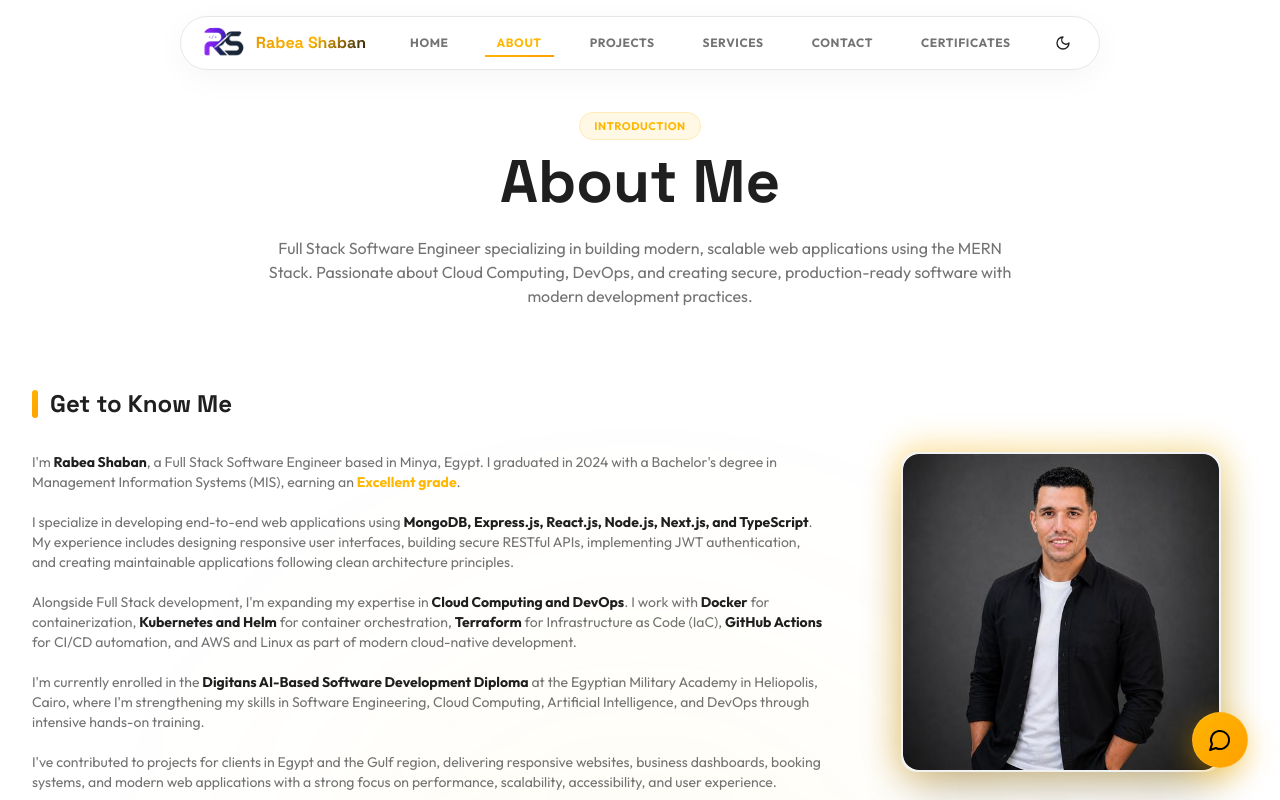
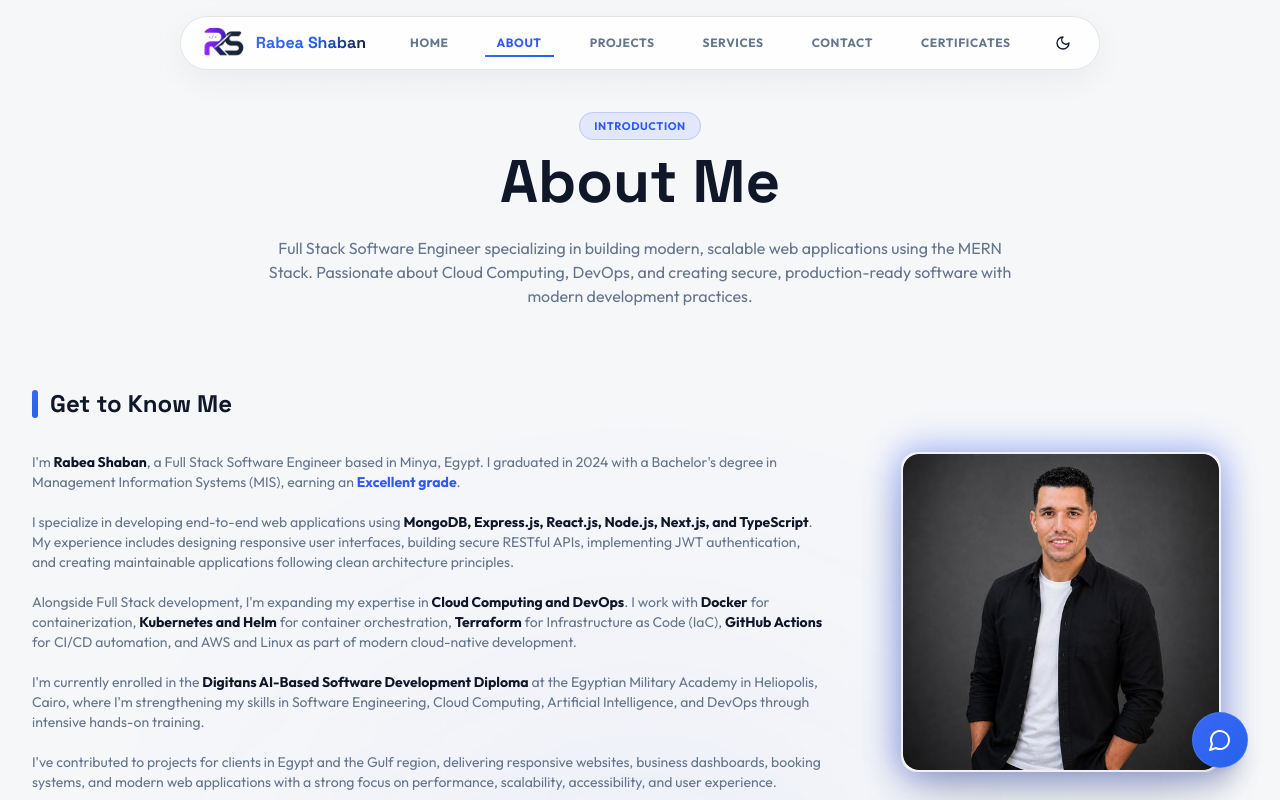
Before and after one commit to rabea-shaban/Rabeaa-shaban, a Next.js app: page /about in a window 1280 px wide. Shown: the top 800 px of the page. Built offline with nearby package versions, Linux system fonts and the light colour scheme.

Commit message:
style: apply BentoFolio light mode palette (crisp white & electric royal blue) while preserving dark gold & black theme

```diff
--- a/src/app/globals.css
+++ b/src/app/globals.css
@@ -5,40 +5,42 @@
 @tailwind utilities;
 
 :root {
-  --background: 0 0% 100%; /* #FFFFFF */
-  --foreground: 0 0% 12%; /* #1F1F1F */
+  /* BentoFolio Light Theme - Crisp White & Electric Royal Blue */
+  --background: 220 20% 97%; /* #F1F3F7 Soft Bento backdrop */
+  --foreground: 222 47% 11%; /* #0F172A Rich dark text */
 
-  --card: 0 0% 100%; /* #FFFFFF */
-  --card-foreground: 0 0% 12%;
+  --card: 0 0% 100%; /* #FFFFFF Pure white cards */
+  --card-foreground: 222 47% 11%;
 
   --popover: 0 0% 100%;
-  --popover-foreground: 0 0% 12%;
+  --popover-foreground: 222 47% 11%;
 
-  --primary: 43 100% 50%; /* #FFB400 Vivid Amber / Golden Yellow */
-  --primary-foreground: 0 0% 10%; /* #1A1A1A */
+  --primary: 228 92% 58%; /* #3B66F5 Electric Royal Blue */
+  --primary-foreground: 0 0% 100%; /* #FFFFFF White text */
 
-  --secondary: 45 30% 96%; /* #FAF8F5 */
-  --secondary-foreground: 0 0% 12%;
+  --secondary: 220 14% 94%; /* #EBEFF5 */
+  --secondary-foreground: 222 47% 11%;
 
-  --muted: 45 20% 96%;
-  --muted-foreground: 0 0% 45%; /* #737373 */
+  --muted: 220 14% 94%;
+  --muted-foreground: 215 16% 47%; /* #64748B */
 
-  --accent: 43 100% 50%;
-  --accent-foreground: 0 0% 10%;
+  --accent: 228 92% 58%;
+  --accent-foreground: 0 0% 100%;
 
   --destructive: 0 84.2% 60.2%;
   --destructive-foreground: 210 20% 98%;
 
-  --border: 0 0% 90%; /* #E5E5E5 */
-  --input: 0 0% 90%;
-  --ring: 43 100% 50%;
+  --border: 220 13% 90%; /* #E2E8F0 Subtle card border */
+  --input: 220 13% 90%;
+  --ring: 228 92% 58%;
 
   --radius: 1rem;
 }
 
 .dark {
-  --background: 0 0% 7%; /* #111111 Deep Rich Black */
-  --foreground: 0 0% 98%; /* #FAFAFA */
+  /* Dark Theme - Deep Rich Black & Golden Amber Yellow */
+  --background: 0 0% 7%; /* #111111 Deep Black */
+  --foreground: 0 0% 98%; /* #FAFAFA Crisp white text */
 
   --card: 0 0% 12%; /* #1E1E1E Charcoal Dark */
   --card-foreground: 0 0% 98%;
@@ -47,7 +49,7 @@
   --popover-foreground: 0 0% 98%;
 
   --primary: 43 100% 50%; /* #FFB400 Golden Yellow */
-  --primary-foreground: 0 0% 7%; /* #111111 */
+  --primary-foreground: 0 0% 7%; /* #111111 Dark text on yellow */
 
   --secondary: 0 0% 15%; /* #262626 */
   --secondary-foreground: 0 0% 98%;
@@ -99,12 +101,20 @@ html {
 }
 
 ::-webkit-scrollbar-thumb {
-  background: linear-gradient(135deg, #FFB400, #E59800);
+  background: linear-gradient(135deg, #3B66F5, #2563EB);
   border-radius: 5px;
   border: 2px solid hsl(var(--background));
 }
 
+.dark ::-webkit-scrollbar-thumb {
+  background: linear-gradient(135deg, #FFB400, #E59800);
+}
+
 ::-webkit-scrollbar-thumb:hover {
+  background: linear-gradient(135deg, #2563EB, #1D4ED8);
+}
+
+.dark ::-webkit-scrollbar-thumb:hover {
   background: linear-gradient(135deg, #FFC107, #FFB400);
 }
 
@@ -115,20 +125,29 @@ html {
   left: 0;
   right: 0;
   height: 4px;
-  background: linear-gradient(135deg, #FFB400, #FFA000, #E59800) !important;
+  background: linear-gradient(135deg, #3B66F5, #60A5FA) !important;
   transform-origin: 0%;
   z-index: 100;
 }
 
+.dark .scroll-progress-bar {
+  background: linear-gradient(135deg, #FFB400, #FFA000, #E59800) !important;
+}
+
 /* Custom Selection */
 ::selection {
+  background-color: rgba(59, 102, 245, 0.25);
+  color: #0F172A;
+}
+
+.dark ::selection {
   background-color: rgba(255, 180, 0, 0.3);
   color: #FFFFFF;
 }
 
 /* Gradients & Glows */
 .gradient-text {
-  background: linear-gradient(135deg, #E59800, #FFB400, #111111);
+  background: linear-gradient(135deg, #3B66F5, #2563EB, #0F172A);
   -webkit-background-clip: text;
   -webkit-text-fill-color: transparent;
   background-clip: text;
@@ -142,15 +161,15 @@ html {
 }
 
 .glass-effect {
-  background: rgba(255, 255, 255, 0.75);
+  background: rgba(255, 255, 255, 0.85);
   backdrop-filter: blur(16px);
   -webkit-backdrop-filter: blur(16px);
   border: 1px solid hsl(var(--border));
-  box-shadow: 0 8px 32px 0 rgba(0, 0, 0, 0.04);
+  box-shadow: 0 10px 30px 0 rgba(15, 23, 42, 0.05);
 }
 
 .dark .glass-effect {
-  background: rgba(30, 30, 30, 0.75); /* #1E1E1E with opacity */
+  background: rgba(30, 30, 30, 0.8); /* #1E1E1E with opacity */
   backdrop-filter: blur(20px);
   -webkit-backdrop-filter: blur(20px);
   border: 1px solid rgba(255, 255, 255, 0.08);
@@ -158,25 +177,40 @@ html {
 }
 
 .bg-grid-pattern {
-  background-image: linear-gradient(to right, hsl(var(--border) / 0.2) 1px, transparent 1px),
-                    linear-gradient(to bottom, hsl(var(--border) / 0.2) 1px, transparent 1px);
+  background-image: linear-gradient(to right, hsl(var(--border) / 0.3) 1px, transparent 1px),
+                    linear-gradient(to bottom, hsl(var(--border) / 0.3) 1px, transparent 1px);
   background-size: 40px 40px;
 }
 
-/* Primary Gradient overrides for buttons and timeline nodes */
+/* Primary Gradient overrides for buttons */
 button.bg-primary, a.bg-primary, .bg-primary {
+  background: linear-gradient(135deg, #3B66F5, #2563EB) !important;
+  color: #FFFFFF !important;
+  font-weight: 700 !important;
+}
+
+button.bg-primary:hover, a.bg-primary:hover {
+  opacity: 0.95;
+  box-shadow: 0 8px 25px rgba(59, 102, 245, 0.35) !important;
+}
+
+.dark button.bg-primary, .dark a.bg-primary, .dark .bg-primary {
   background: linear-gradient(135deg, #FFB400, #FFA000) !important;
   color: #111111 !important;
   font-weight: 700 !important;
 }
 
-button.bg-primary:hover, a.bg-primary:hover {
+.dark button.bg-primary:hover, .dark a.bg-primary:hover {
   opacity: 0.95;
   box-shadow: 0 8px 25px rgba(255, 180, 0, 0.4) !important;
 }
 
-/* active navbar progress indicator */
+/* active navbar indicator */
 .bg-primary.h-0\.5 {
+  background: linear-gradient(135deg, #3B66F5, #2563EB) !important;
+}
+
+.dark .bg-primary.h-0\.5 {
   background: linear-gradient(135deg, #FFB400, #FFA000) !important;
 }
 
@@ -199,10 +233,14 @@ button.bg-primary:hover, a.bg-primary:hover {
   content: '';
   position: absolute;
   inset: -50%;
-  background: radial-gradient(circle, rgba(255, 180, 0, 0.2) 0%, transparent 70%);
+  background: radial-gradient(circle, rgba(59, 102, 245, 0.15) 0%, transparent 70%);
   opacity: 0;
   transition: opacity 0.3s ease;
   pointer-events: none;
+}
+
+.dark .glow-on-hover::after {
+  background: radial-gradient(circle, rgba(255, 180, 0, 0.2) 0%, transparent 70%);
 }
 
 .glow-on-hover:hover::after {
@@ -218,16 +256,20 @@ button.bg-primary:hover, a.bg-primary:hover {
 .typing-cursor::after {
   content: '|';
   margin-left: 2px;
-  color: #FFB400;
+  color: hsl(var(--primary));
   animation: blink 0.8s infinite;
 }
 
 /* Glass Card Gradient Border */
 .gradient-border-card {
   position: relative;
-  background: rgba(30, 30, 30, 0.75);
+  background: rgba(255, 255, 255, 0.9);
   border-radius: 1rem;
   z-index: 1;
+}
+
+.dark .gradient-border-card {
+  background: rgba(30, 30, 30, 0.75);
 }
 
 .gradient-border-card::before {
@@ -236,9 +278,13 @@ button.bg-primary:hover, a.bg-primary:hover {
   inset: 0;
   border-radius: 1rem;
   padding: 1.5px;
-  background: linear-gradient(135deg, #FFB400, #FFA000, #2E2E2E);
+  background: linear-gradient(135deg, #3B66F5, #2563EB, #E2E8F0);
   -webkit-mask: linear-gradient(#fff 0 0) content-box, linear-gradient(#fff 0 0);
   -webkit-mask-composite: xor;
   mask-composite: exclude;
   pointer-events: none;
 }
+
+.dark .gradient-border-card::before {
+  background: linear-gradient(135deg, #FFB400, #FFA000, #2E2E2E);
+}
--- a/src/components/BackToTop.jsx
+++ b/src/components/BackToTop.jsx
@@ -39,7 +39,7 @@ const BackToTop = () => {
           <Button
             onClick={scrollToTop}
             size="icon"
-            className="rounded-full shadow-[0_0_20px_rgba(255,180,0,0.4)] bg-primary text-black font-bold hover:bg-primary/90 hover:scale-110 active:scale-95 transition-all w-12 h-12"
+            className="rounded-full shadow-lg bg-primary text-primary-foreground font-bold hover:bg-primary/90 hover:scale-110 active:scale-95 transition-all w-12 h-12"
             aria-label="Back to top"
           >
             <ArrowUp className="w-5 h-5" />
--- a/src/components/FloatingContact.jsx
+++ b/src/components/FloatingContact.jsx
@@ -84,10 +84,7 @@ const FloatingContact = () => {
         onClick={() => setIsOpen(!isOpen)}
         whileHover={{ scale: 1.08 }}
         whileTap={{ scale: 0.95 }}
-        className="w-14 h-14 rounded-full flex items-center justify-center text-black font-bold shadow-[0_8px_30px_rgba(255,180,0,0.45)] pointer-events-auto relative z-10 border border-white/10"
-        style={{
-          background: "linear-gradient(135deg, #FFB400, #FFA000)",
-        }}
+        className="w-14 h-14 rounded-full flex items-center justify-center bg-primary text-primary-foreground font-bold shadow-xl pointer-events-auto relative z-10 border border-white/10"
         aria-label="Toggle contact menu"
       >
         <motion.div
--- a/src/components/MobileDock.jsx
+++ b/src/components/MobileDock.jsx
@@ -93,10 +93,7 @@ const MobileDock = () => {
                 {isActive && (
                   <motion.div
                     layoutId="activeDockCircle"
-                    className="absolute inset-0 rounded-full shadow-[0_0_20px_rgba(255,180,0,0.45)]"
-                    style={{
-                      background: "linear-gradient(135deg, #FFB400, #FFA000)",
-                    }}
+                    className="absolute inset-0 rounded-full shadow-lg bg-primary"
                     transition={{ type: "spring", stiffness: 380, damping: 30 }}
                   />
                 )}
@@ -108,7 +105,7 @@ const MobileDock = () => {
                   }}
                   whileHover={{ scale: 1.05 }}
                   whileTap={{ scale: 0.95 }}
-                  className={`relative z-10 ${isActive ? "text-black font-bold" : "text-muted-foreground hover:text-foreground"}`}
+                  className={`relative z-10 ${isActive ? "text-primary-foreground font-bold" : "text-muted-foreground hover:text-foreground"}`}
                 >
                   <Icon className="w-5 h-5 transition-colors" />
                 </motion.div>
--- a/src/views/AboutView.jsx
+++ b/src/views/AboutView.jsx
@@ -115,7 +115,7 @@ const AboutView = () => {
             {/* Photo Column (Right) */}
             <div className="lg:col-span-4 flex justify-center">
               <div className="relative group max-w-xs w-full">
-                <div className="absolute -inset-1.5 rounded-3xl bg-gradient-to-r from-primary via-amber-400 to-yellow-500 blur-lg opacity-40 group-hover:opacity-75 transition duration-500"></div>
+                <div className="absolute -inset-1.5 rounded-3xl bg-gradient-to-r from-primary via-accent to-primary blur-lg opacity-40 group-hover:opacity-75 transition duration-500"></div>
                 <div className="relative rounded-2xl overflow-hidden border-2 border-border/50 bg-card shadow-2xl">
                   <img
                     src={profilePhoto.src || profilePhoto}
--- a/src/views/HomeView.jsx
+++ b/src/views/HomeView.jsx
@@ -43,7 +43,7 @@ const HomeView = () => {
             transition={{ duration: 0.5 }}
             className="relative group"
           >
-            <div className="absolute -inset-1 rounded-full bg-gradient-to-r from-primary via-amber-400 to-yellow-500 blur-md opacity-75 group-hover:opacity-100 transition duration-500"></div>
+            <div className="absolute -inset-1 rounded-full bg-gradient-to-r from-primary via-accent to-primary blur-md opacity-75 group-hover:opacity-100 transition duration-500"></div>
             <img
               src={profilePic.src || profilePic}
               alt="Rabea Shaban Profile"
@@ -94,7 +94,7 @@ const HomeView = () => {
             transition={{ duration: 0.5, delay: 0.25 }}
             className="flex flex-wrap justify-center gap-3 pt-2"
           >
-            <Button asChild size="lg" className="group shadow-[0_4px_20px_rgba(255,180,0,0.3)] bg-primary text-black font-bold hover:bg-primary/95">
+            <Button asChild size="lg" className="group shadow-lg bg-primary text-primary-foreground font-bold hover:opacity-90">
               <Link href="/projects">
                 View Projects
                 <ArrowRight className="w-4 h-4 ml-2 transition-transform group-hover:translate-x-1" />
```
